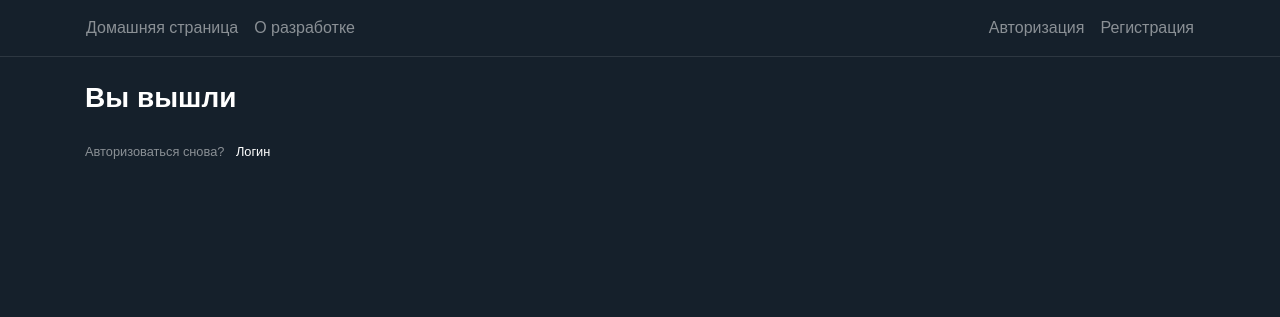
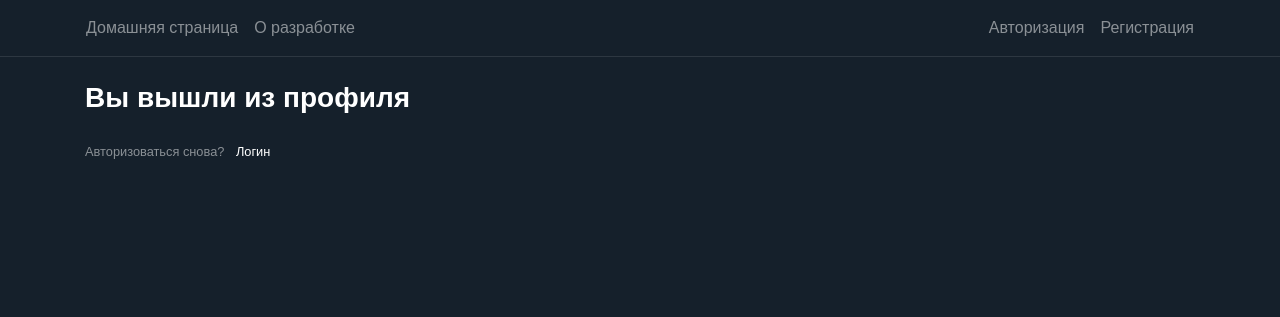
Before and after one commit to alex-npmn/RosBoltun, a Django app: template users/templates/users/logout.html in a window 1280 px wide. Shown: the top 317 px of the page. Run offline with Django 3.2, Linux system fonts and the light colour scheme; the template is opened without the code that fills it, so the values that code supplies are empty; some libraries are stand-ins or nearby versions.

Commit message:
Update users/templates/users/logout.html
Co-authored-by: Alex Nepomnyashchikh <48248188+alex-npmn@users.noreply.github.com>

```diff
--- a/users/templates/users/logout.html
+++ b/users/templates/users/logout.html
@@ -1,7 +1,8 @@
 {% extends "blog/base.html" %}
 {% block content %}
 <div class="container">
-    <h3 class="white-important">Вы вышли</h3>
+    <h3 class="white-important">Вы вышли из профиля</h3>
+
     <div class="pt-3">
         <small class="text-muted">
             Авторизоваться снова? <a class="ml-2" href="{% url 'login' %}">Логин</a>
```
